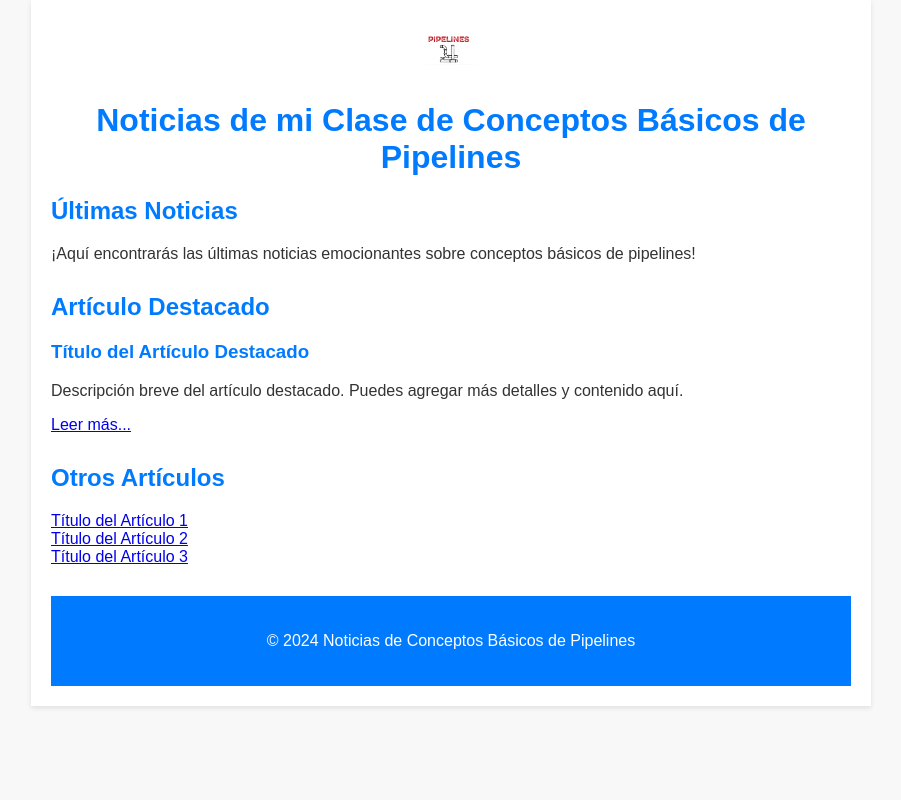
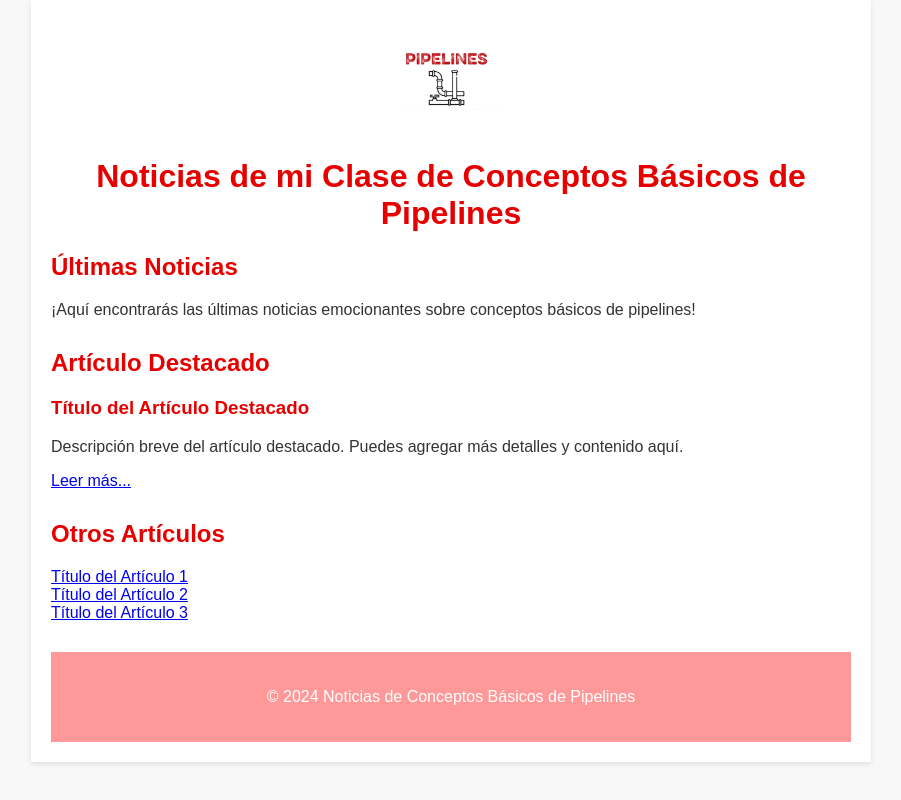
Before and after one commit to xjpazx2/test-pipelines, a plain HTML site: page index.html in a window 1280 px wide. Shown: the whole page, without its empty margins (189-1090 px from the left). Drawn offline with Linux system fonts and the light colour scheme.

Commit message:
cambiando colores

```diff
--- a/styles.css
+++ b/styles.css
@@ -20,7 +20,8 @@ header {
 }
 
 .logo {
-    width: 100px; /* Ajusta el tamaño del logo según sea necesario */
+    width: 200px; /* Ajusta el tamaño del logo según sea necesario */
+    height: auto; /* Mantén la proporción de la imagen */
 }
 
 .main-content {
@@ -32,7 +33,7 @@ article {
 }
 
 h1, h2, h3 {
-    color: #007bff;
+    color: #e60000; /* Cambia el color del texto a un rojo menos intenso */
 }
 
 ul {
@@ -43,6 +44,6 @@ ul {
 footer {
     text-align: center;
     padding: 20px;
-    background-color: #007bff;
+    background-color: #ff9999; /* Cambia el color de fondo del pie de página a un tono de rojo */
     color: #fff;
 }
```
